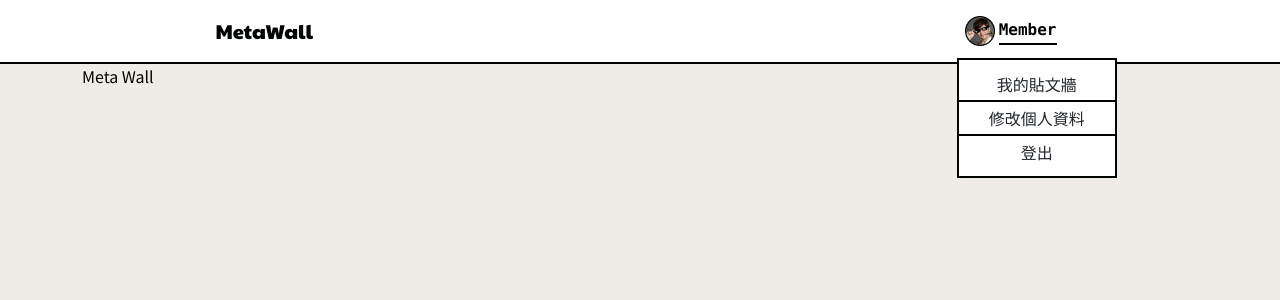
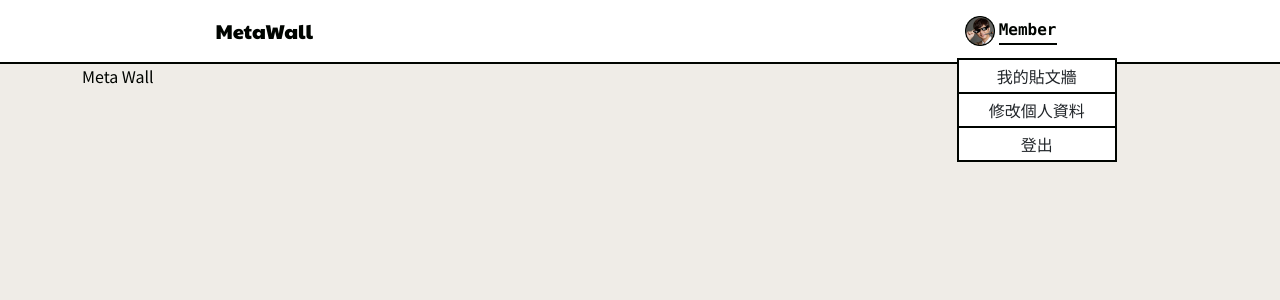
Before and after one commit to bugbug777-Old/hex-node-final, a Vue app: page /#/metawall in a window 1280 px wide. Both pictures are taken after a click on the button "Member". Shown: the top 300 px of the page. Built offline with nearby package versions, Linux system fonts and the light colour scheme; a web font is replaced by a local one.

Commit message:
update dropdown styles

```diff
--- a/src/components/NavbarComponent.vue
+++ b/src/components/NavbarComponent.vue
@@ -36,7 +36,7 @@
               >
             </button>
             <ul
-              class="dropdown-menu rounded-0 border-2 border-dark text-center mt-2"
+              class="dropdown-menu rounded-0 border-2 border-dark text-center py-0 mt-2"
               aria-labelledby="navbarDarkDropdownMenuLink"
             >
               <li class="border-bottom border-2 border-dark">
```
